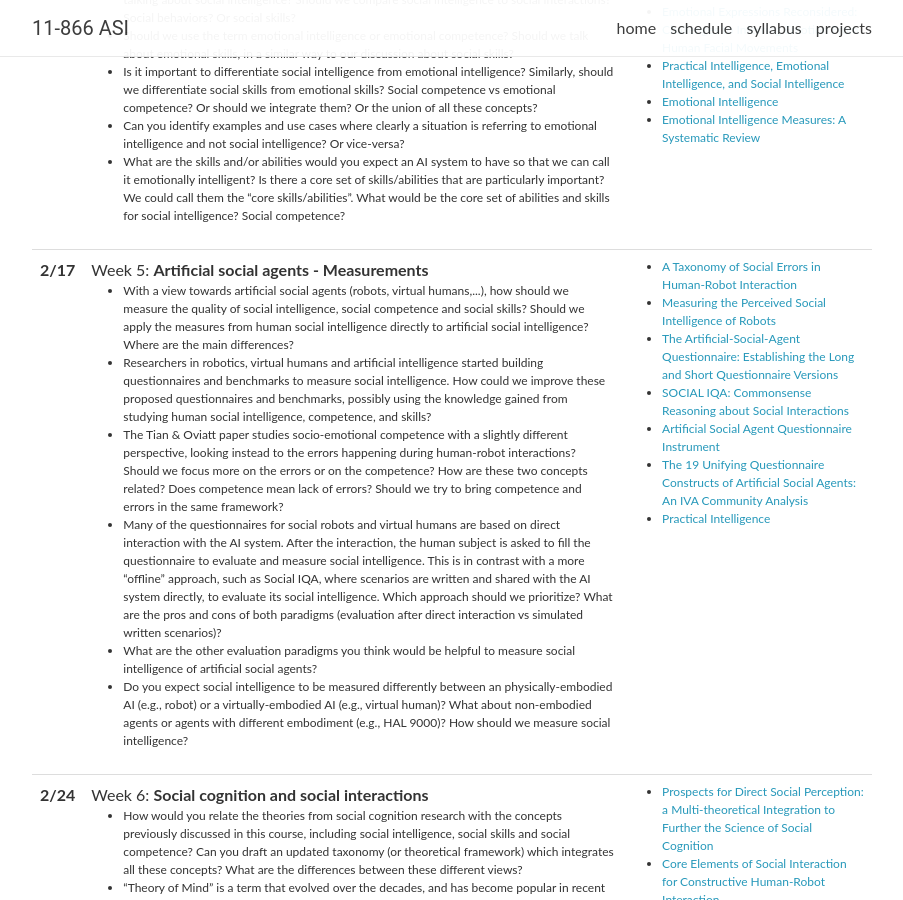
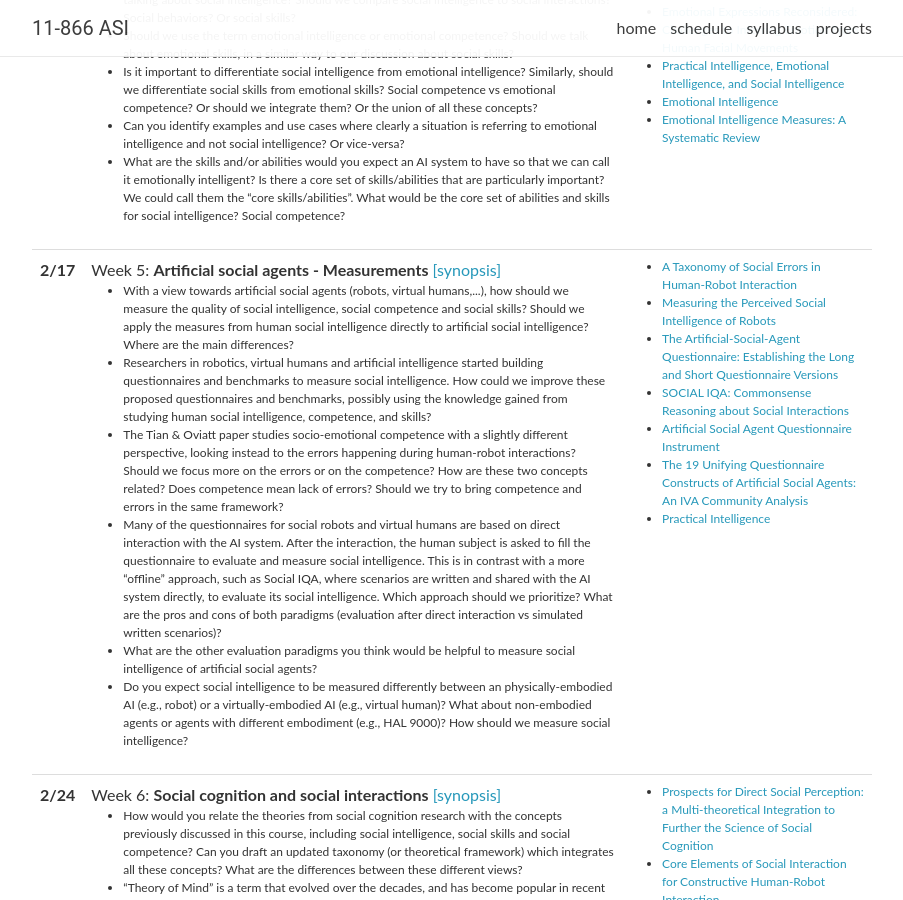
Before and after one commit to CMU-MultiComp-Lab/asi-course, a Jekyll site: the page built from spring2023/_pages/schedule.md, in a window 1280 px wide and 900 px high, scrolled down 1204 px. Shown: the whole window, without its empty margins (188-1091 px from the left). Built offline with Jekyll 4.4.1, drawn with Linux system fonts in a browser that asks for light colours; nearby versions of some CDN libraries; comment, search, counter and statistics services are not loaded.

Commit message:
Update lectures_2023.yml

```diff
--- a/_data/lectures_2023.yml
+++ b/_data/lectures_2023.yml
@@ -63,7 +63,7 @@
 
 - date: 2/17
   title: >
-    Week 5: <strong>Artificial social agents - Measurements</strong>
+    Week 5: <strong>Artificial social agents - Measurements</strong> <a href="11866_week5.pdf">[synopsis]</a>
   topics:
     - With a view towards artificial social agents (robots, virtual humans,...), how should we measure the quality of social intelligence, social competence and social skills? Should we apply the measures from human social intelligence directly to artificial social intelligence? Where are the main differences?
     - Researchers in robotics, virtual humans and artificial intelligence started building questionnaires and benchmarks to measure social intelligence. How could we improve these proposed questionnaires and benchmarks, possibly using the knowledge gained from studying human social intelligence, competence, and skills?
@@ -82,7 +82,7 @@
 
 - date: 2/24
   title: >
-    Week 6: <strong>Social cognition and social interactions</strong>
+    Week 6: <strong>Social cognition and social interactions</strong> <a href="11866_week6.pdf">[synopsis]</a>
   topics:
     - How would you relate the theories from social cognition research with the concepts previously discussed in this course, including social intelligence, social skills and social competence? Can you draft an updated taxonomy (or theoretical framework) which integrates all these concepts? What are the differences between these different views?
     - “Theory of Mind” is a term that evolved over the decades, and has become popular in recent years for researchers in robotics and AI, when discussing how technologies should interact with humans. From your readings, what is missing from Theory of Mind to have a complete artificial social intelligence?
```
